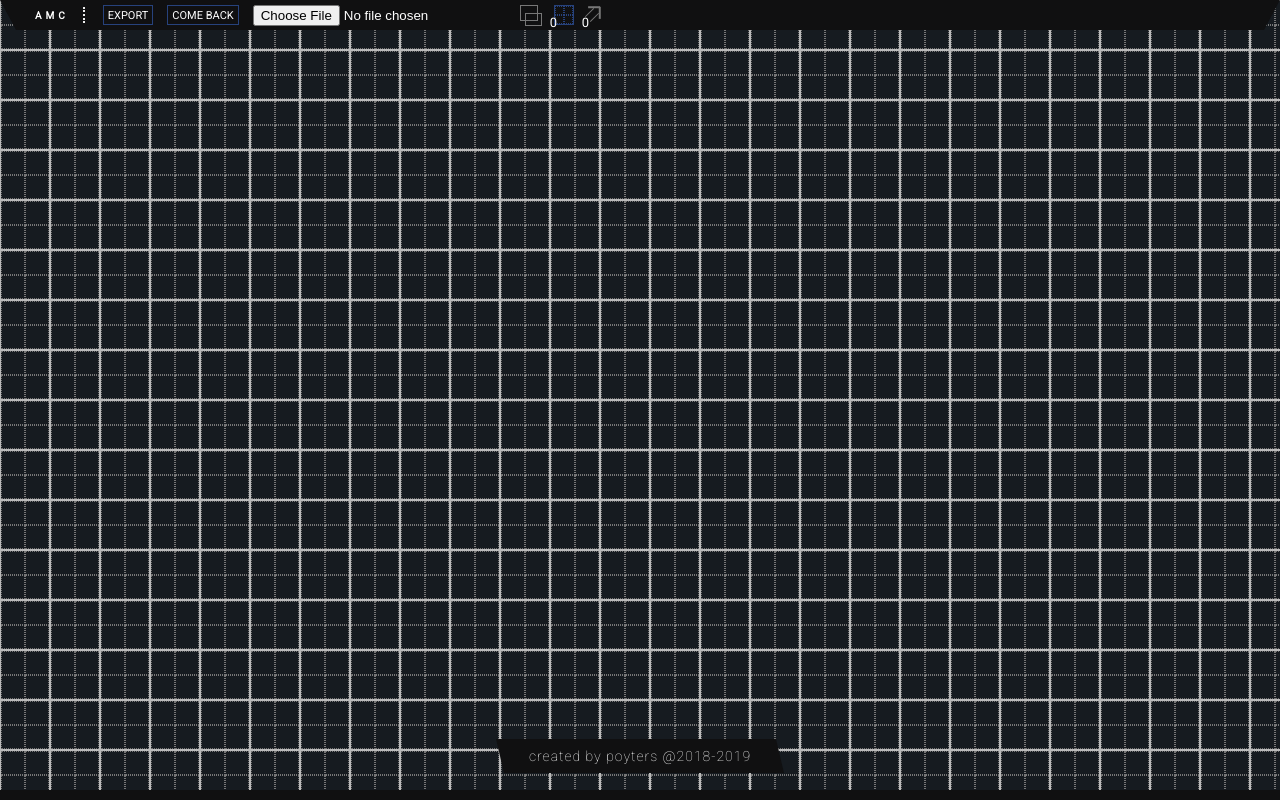
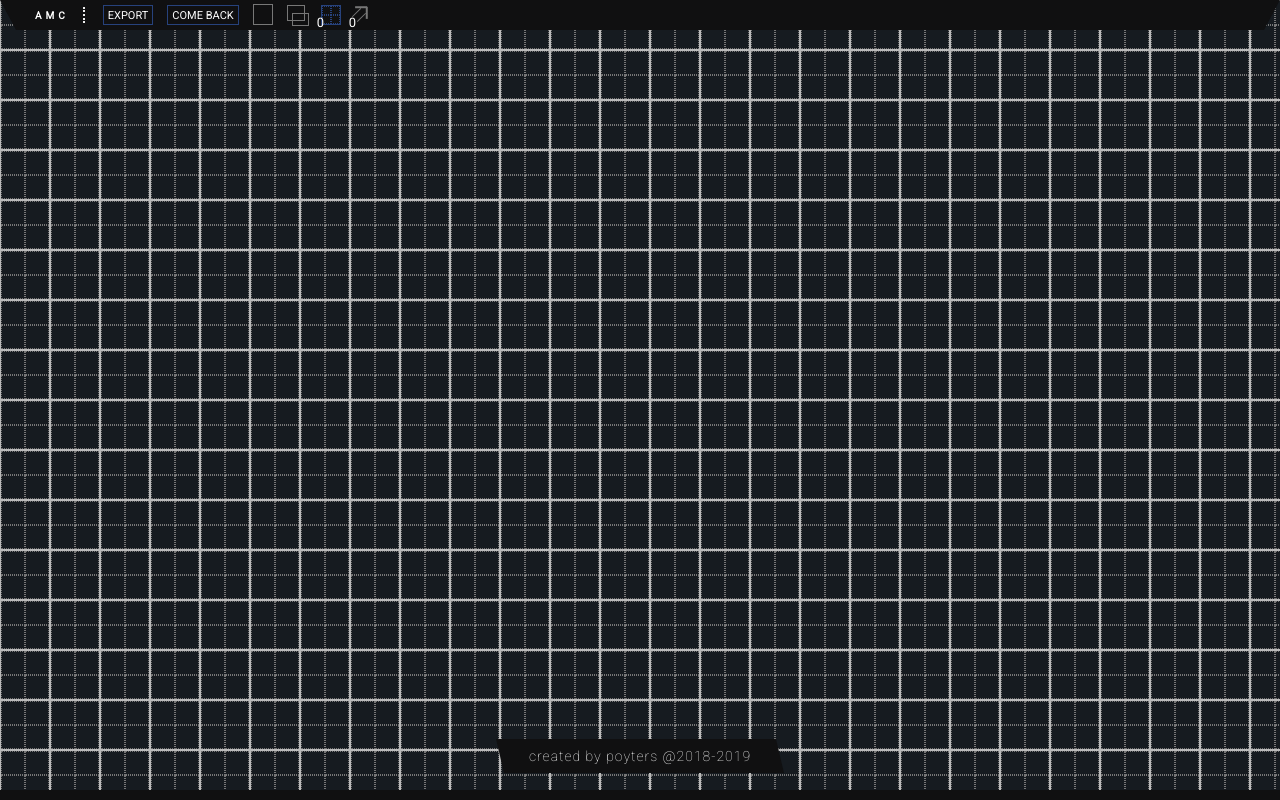
Before and after one commit to Poyters/angotia-world-creator, a React (Create React App) app: page /creator in a window 1280 px wide. Built offline with nearby package versions, Linux system fonts and the light colour scheme.

Commit message:
Add styles for addFileOption

```diff
--- a/src/assets/styles/components/creatorPanel/_option.scss
+++ b/src/assets/styles/components/creatorPanel/_option.scss
@@ -7,6 +7,31 @@
     &--net {
         width: 18px;
         height: 18px;
+    }
+
+    &--addFile {
+        width: 0.1px;
+	    height: 0.1px;
+	    opacity: 0;
+	    overflow: hidden;
+	    position: absolute;
+        z-index: -1;
+
+        & + label {
+            width: 18px;
+            height: 18px;
+            box-sizing: border-box;
+
+            color: transparent;
+            border-width: 1px;
+            border-style: solid;
+            cursor: pointer;
+        }
+
+        &:focus + label,
+        & + label:hover {
+            background-color: red;
+        }
     }
 
     &--on {
@@ -152,3 +177,7 @@
         transform: rotate(45deg);
     }
 }
+
+.addFileLabel {
+
+}
--- a/src/components/creatorPanel/AddFileOption.tsx
+++ b/src/components/creatorPanel/AddFileOption.tsx
@@ -6,10 +6,11 @@ import { setMapBg } from '../../redux/actions/mapActions';
 
 
 interface IAddFileOption {
-  setMapBg: Function
+  setMapBg: Function,
+  mapPic: string
 }
 
-const AddFileOption: React.SFC<IAddFileOption> = ({ setMapBg }) => {
+const AddFileOption: React.SFC<IAddFileOption> = ({ setMapBg, mapPic }) => {
   const handleFileSelect = evt => {
     const f = evt.target.files[0];
     const reader = new FileReader();
@@ -25,11 +26,22 @@ const AddFileOption: React.SFC<IAddFileOption> = ({ setMapBg }) => {
     reader.readAsDataURL(f);
   }
 
+  const optionOnOff = mapPic === "" ? 'option--off' : 'option--on';
+
   return (
-    <input type="file" id="files" name="files[]" onChange={evt => handleFileSelect(evt)}/>
+    <React.Fragment>
+      <input className="option option--addFile" type="file" id="file" name="files[]" onChange={evt => handleFileSelect(evt)}/>
+      <label className={optionOnOff} htmlFor="file">bg</label>
+    </React.Fragment>
   );
 }
 
+
+const mapStateToProps = state => {
+  return {
+    mapPic: state.map.mapPic
+  }
+}
 
 const mapDispatchToProps = dispatch => {
   return {
@@ -37,4 +49,4 @@ const mapDispatchToProps = dispatch => {
   }
 }
 
-export default connect(null, mapDispatchToProps)(AddFileOption);
+export default connect(mapStateToProps, mapDispatchToProps)(AddFileOption);
```
